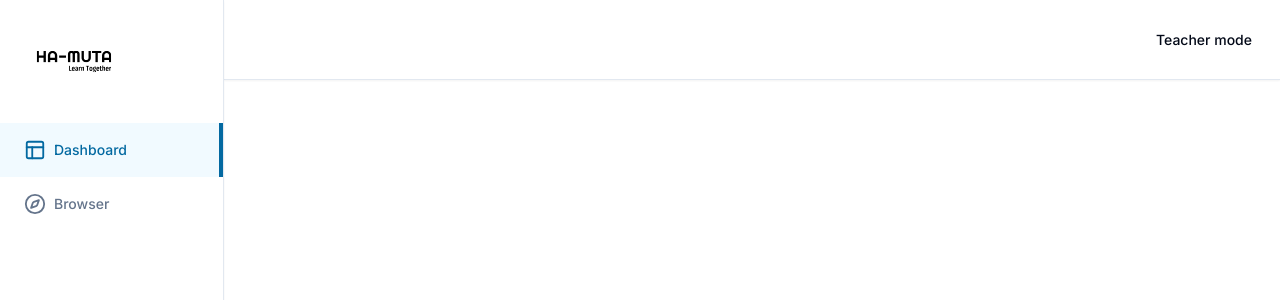
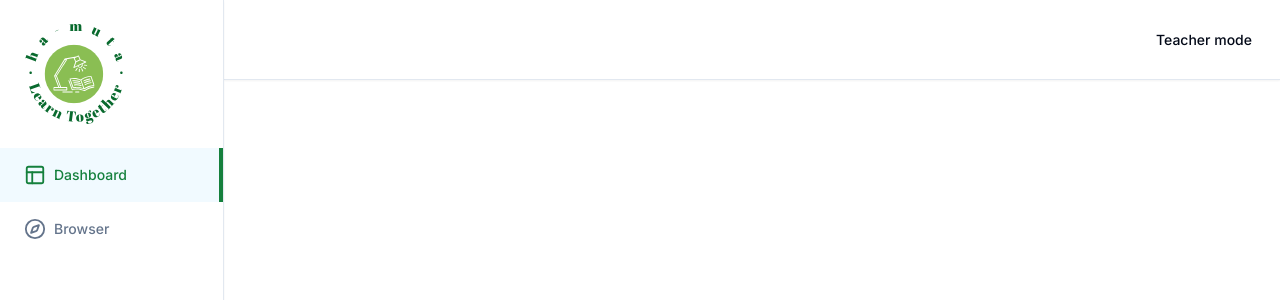
Before and after one commit to Jennydunix/ha-muta, a Next.js app: page / in a window 1280 px wide. Shown: the top 300 px of the page. Built offline with nearby package versions, Linux system fonts and the light colour scheme.

Commit message:
changed the logo and the color of the sidebar items

```diff
--- a/app/(dashboard)/_components/logo.tsx
+++ b/app/(dashboard)/_components/logo.tsx
@@ -4,6 +4,6 @@ export const Logo = () => {
     return (
         <Image
         src="/ha-muta.svg"
-        height={100} width={100} alt="logo" />
+        height={100} width={100} alt="logo" priority />
     )
 }
--- a/app/(dashboard)/_components/sidebar-item.tsx
+++ b/app/(dashboard)/_components/sidebar-item.tsx
@@ -23,14 +23,14 @@ export const SidebarItem = ({ icon: Icon, label, href }: SidebarItemProps) => {
         router.push(href);
     }
   return (
-    <button onClick={onClick} type="button" className={cn("flex items-center gap-x-2 text-slate-500 text-sm font-[500] pl-6 transition-all hover-slate-600 hover:bg-slate-300/20", isActive && "text-sky-700 bg-sky-200/20 hover:bg-sky-200/20 hover:text-sky-700")}>
+    <button onClick={onClick} type="button" className={cn("flex items-center gap-x-2 text-slate-500 text-sm font-[500] pl-6 transition-all hover-slate-600 hover:bg-slate-300/20", isActive && "text-green-700 bg-sky-200/20 hover:bg-sky-200/20 hover:text-green-700")}>
         <div className="flex items-center gap-x-2 py-4">
             <Icon size={22} className={cn("text-slate-500",
-                isActive && "text-sky-700"
+                isActive && "text-green-700"
             )} />
             {label}
         </div>
-        <div className={cn("ml-auto opacity-0 border-2 border-sky-700 h-full transition-all",
+        <div className={cn("ml-auto opacity-0 border-2 border-green-700 h-full transition-all",
             isActive && "opacity-100"
         )}/>
     </button>
```
Also changed, not shown: public/ha-muta.svg.
